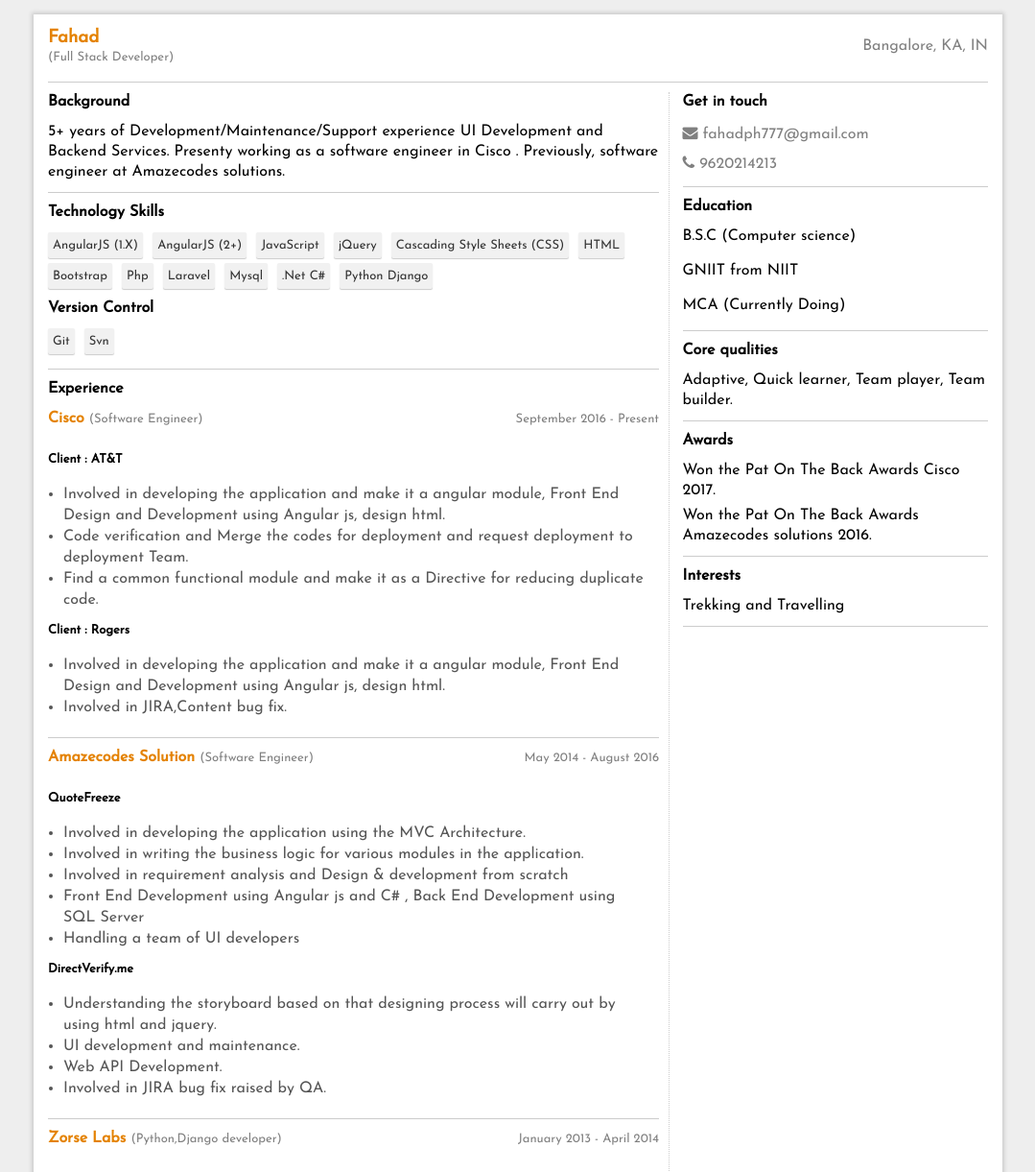
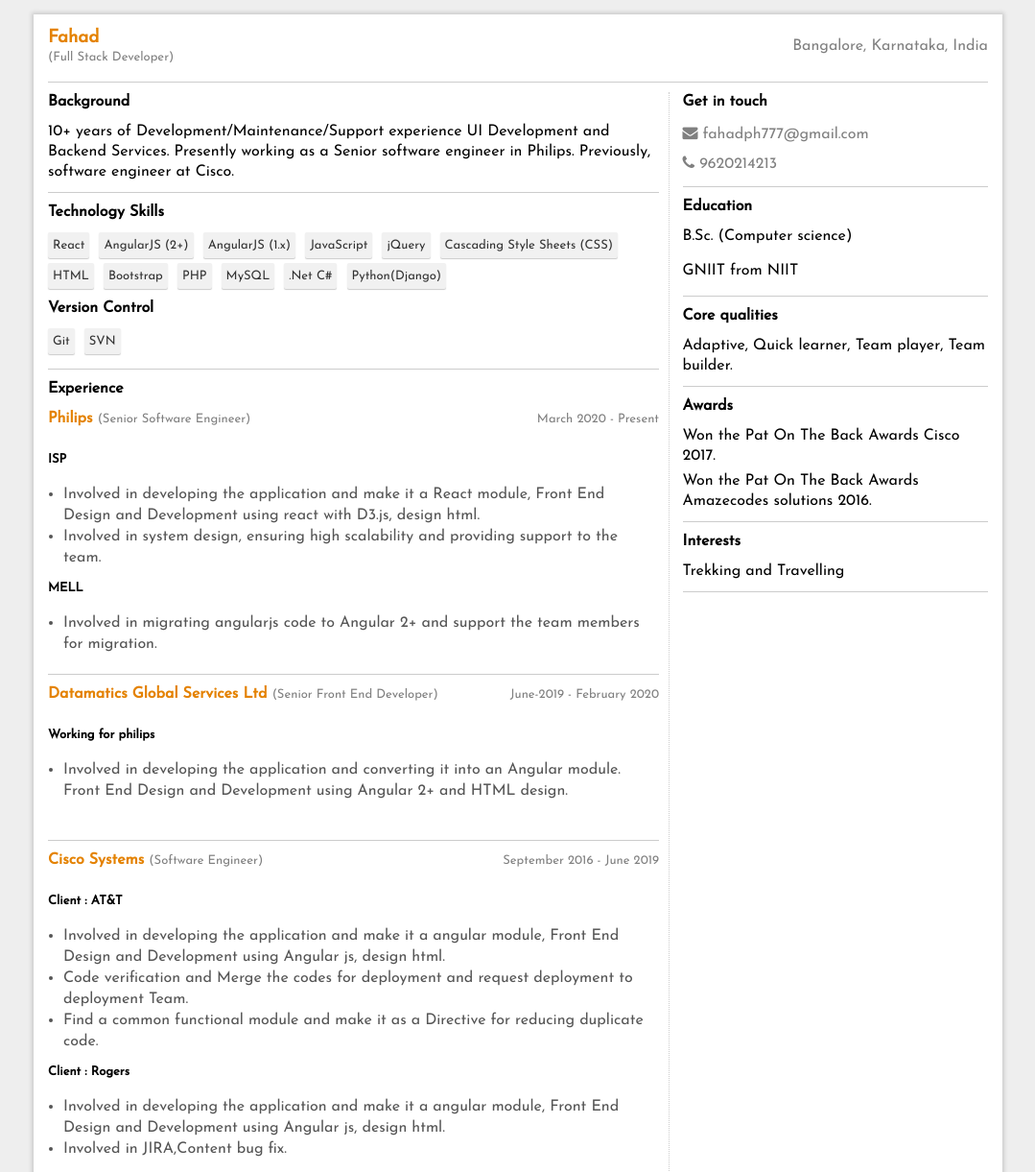
Before and after one commit to fahadph/resume, a plain HTML site: page index.html in a window 1280 px wide. Shown: the top 1221 px of the page at 96% size, without its empty margins (100-1179 px from the left). Drawn offline with Linux system fonts and the light colour scheme.

Commit message:
Update index.html

```diff
--- a/index.html
+++ b/index.html
@@ -20,7 +20,7 @@
             </div>
             <div class="display-flexbox-column text-right">
                 <p class="col-808080" style="vertical-align: middle; margin-top: 8px;">
-                    Bangalore, KA, IN
+                    Bangalore, Karnataka, India
                 </p>
             </div>
         </section>
@@ -31,7 +31,7 @@
                     <strong>Background</strong>
                 </p>
                 <p class="text-left">
-                    5+ years of Development/Maintenance/Support experience UI Development and Backend Services. Presenty working as a software engineer in Cisco . Previously, software engineer at Amazecodes solutions.
+                    10+ years of Development/Maintenance/Support experience UI Development and Backend Services. Presently working as a Senior software engineer in Philips. Previously, software engineer at Cisco.
                 </p>
             </div>
             <hr>
@@ -40,19 +40,18 @@
                     <strong>Technology Skills</strong>
                 </p>
                 <p class="text-left">
-
-                    <span class="skill-tag">AngularJS (1.X)</span>
+                    <span class="skill-tag">React</span>
                     <span class="skill-tag">AngularJS (2+)</span>
+                    <span class="skill-tag">AngularJS (1.x)</span>
                     <span class="skill-tag">JavaScript</span>
                     <span class="skill-tag">jQuery</span>
                     <span class="skill-tag">Cascading Style Sheets (CSS)</span>
                     <span class="skill-tag">HTML</span>
                     <span class="skill-tag">Bootstrap</span>
-                    <span class="skill-tag">Php</span>
-                    <span class="skill-tag">Laravel</span>
-                    <span class="skill-tag">Mysql</span>
+                    <span class="skill-tag">PHP</span>
+                    <span class="skill-tag">MySQL</span>
                     <span class="skill-tag">.Net C#</span>
-                    <span class="skill-tag">Python Django</span>
+                    <span class="skill-tag">Python(Django)</span>
                 </p>
             </div>
             <div>
@@ -62,7 +61,7 @@
                 <p class="text-left">
 
                     <span class="skill-tag">Git</span>
-                    <span class="skill-tag">Svn</span>
+                    <span class="skill-tag">SVN</span>
 
                 </p>
             </div>
@@ -74,13 +73,81 @@
 
                 <div class="text-left experience-section-each">
                     <p class="pull-left company-name">
+                        <a target="_blank" title="Philips">
+                            <strong class="col-orange">Philips</strong>
+                        </a>
+                        <span class="font-13 col-808080">(Senior Software Engineer)</span>
+                    </p>
+                    <p class="pull-right company-exp font-13 col-808080">
+                        March 2020 - Present
+                    </p>
+                    <div class="clearfix"></div>
+
+                    <div class="company-content">
+                        <br />
+                        <p class="font-13">
+                            <b>ISP</b>
+                        </p>
+                        <ul>
+                            <li>
+                                Involved in developing the application and make it a React module, Front End Design and Development using react with D3.js, design html.
+                            </li>
+
+                            <li>
+                                Involved in system design, ensuring high scalability and providing support to the team.
+                            </li>
+                        </ul>
+                        <p class="font-13">
+                            <b>MELL</b>
+                        </p>
+                        <ul>
+                            <li>
+                                Involved in migrating angularjs code to Angular 2+ and support the team members for migration.
+                            </li>
+                        </ul>
+
+                    </div>
+                </div>
+            </div>
+
+            <hr>
+            <div class="text-left experience-section-each">
+                <p class="pull-left company-name">
                     <a target="_blank" title="Cisco">
-                            <strong class="col-orange">Cisco</strong>
+                        <strong class="col-orange">Datamatics Global Services Ltd</strong>
+                    </a>
+                    <span class="font-13 col-808080">(Senior Front End Developer)</span>
+                </p>
+                <p class="pull-right company-exp font-13 col-808080">
+                    June-2019 - February 2020
+                </p>
+                <div class="clearfix"></div>
+
+                <div class="company-content">
+                    <br />
+                    <p class="font-13">
+                        <b>Working for philips</b>
+                    </p>
+                    <ul>
+                        <li>
+                            Involved in developing the application and converting it into an Angular module. Front End Design and Development using Angular 2+ and HTML design.
+                        </li>
+                    </ul>
+                    <ul>
+                </div>
+            </div>
+
+
+            <hr>
+            <div class="text-left experience-section-each">
+                <p class="pull-left company-name">
+                    <a target="_blank" title="Cisco">
+                        <strong class="col-orange">Cisco Systems</strong>
                     </a>
                     <span class="font-13 col-808080">(Software Engineer)</span>
                 </p>
                 <p class="pull-right company-exp font-13 col-808080">
-                        September 2016 - Present
+                    September 2016 - June 2019
                 </p>
                 <div class="clearfix"></div>
 
@@ -117,9 +184,6 @@
                     </ul>
                 </div>
             </div>
-            </div>
-
-
 
             <hr>
             <div class="text-left experience-section-each">
@@ -199,7 +263,7 @@
                             Involved in writing the business logic for various modules in the application.
                         </li>
                         <li> Involved in requirement analysis and Design & development from scratch</li>
-                        <li>Front End Development using Angular js , Back End Development using PostgresSQL</li>
+                        <li>Front End Development using Angular js , Back End Development using PostgreSQL</li>
 
                     </ul>
 
@@ -232,13 +296,10 @@
                     <strong>Education</strong>
                 </p>
                 <p class="text-left" style="margin-bottom: 15px;">
-                    B.S.C (Computer science)
+                    B.Sc. (Computer science)
                 </p>
                 <p class="text-left" style="margin-bottom: 15px;">
                     GNIIT from NIIT
-                </p>
-                <p class="text-left" style="margin-bottom: 15px;">
-                    MCA (Currently Doing)
                 </p>
             </div>
             <hr>
```
Lines whose indentation alone changed are shown as unchanged.
